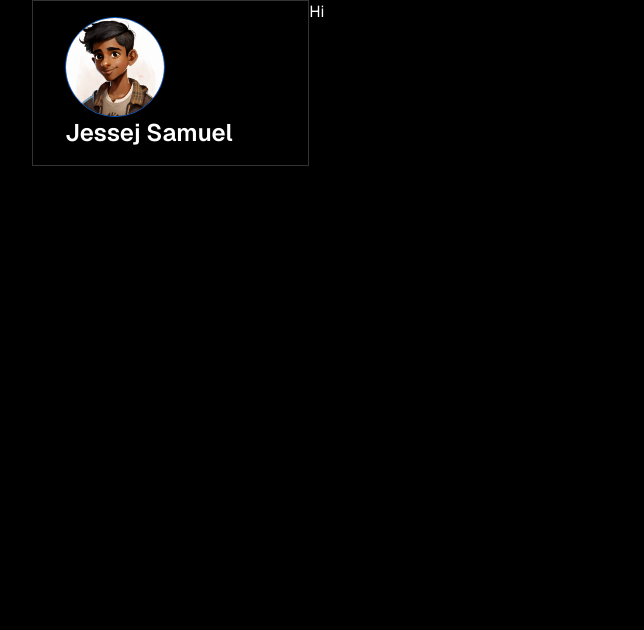
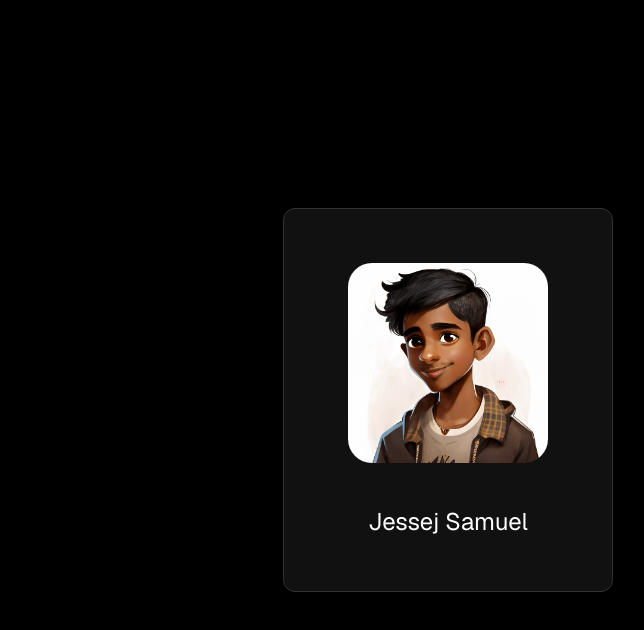
Before and after one commit to jessej-samuel/portfolio, a Next.js app: page / in a window 1280 px wide. Shown: the top 630 px of the page, without its empty margins (192-836 px from the left). Built offline with nearby package versions, Linux system fonts and the light colour scheme.

Commit message:
add: avatar + card align

```diff
--- a/package.json
+++ b/package.json
@@ -13,6 +13,7 @@
     "feather-icons-react": "^0.6.2",
     "geist": "^1.0.0",
     "next": "14.0.1",
+    "particles.js": "^2.0.0",
     "react": "^18",
     "react-dom": "^18"
   },
--- a/src/app/layout.tsx
+++ b/src/app/layout.tsx
@@ -18,19 +18,7 @@ export default function RootLayout({
       <body
         className={`${GeistSans.className} max-w-4xl bg-geist-0 text-geist min-h-screen mx-auto px-4 sm:px-6 md:px-8`}
       >
-        <div className="grid grid-cols-3">
-          <div className="px-8 py-4 border border-geist-200">
-            <Image
-              src={"/coder_pfp.png"}
-              width={100}
-              height={100}
-              alt="Jessej Samuel"
-              className="rounded-full border border-success-dark"
-            />
-            <h1 className="font-semibold text-2xl">Jessej Samuel</h1>
-          </div>
-          <div>{children}</div>
-        </div>
+        {children}
       </body>
     </html>
   );
--- a/src/app/page.tsx
+++ b/src/app/page.tsx
@@ -1,5 +1,18 @@
 import Image from "next/image";
 
 export default function Home() {
-  return <h1>Hi</h1>;
+  return (
+    <main className="flex min-h-screen justify-center items-center">
+      <div className="h-96 w-fit bg-geist-100 border-geist-200 border rounded-xl px-16 py-8 flex flex-col items-center justify-around">
+        <Image
+          src={"/avatar.png"}
+          width={200}
+          height={200}
+          alt={"Jessej Samuel"}
+          className="rounded-3xl"
+        />
+        <h1 className="text-2xl">Jessej Samuel</h1>
+      </div>
+    </main>
+  );
 }
```
Also changed, not shown: public/avatar.png (renamed from public/coder_pfp.png), 1 other file (tests, documents, lock files or other folders).
